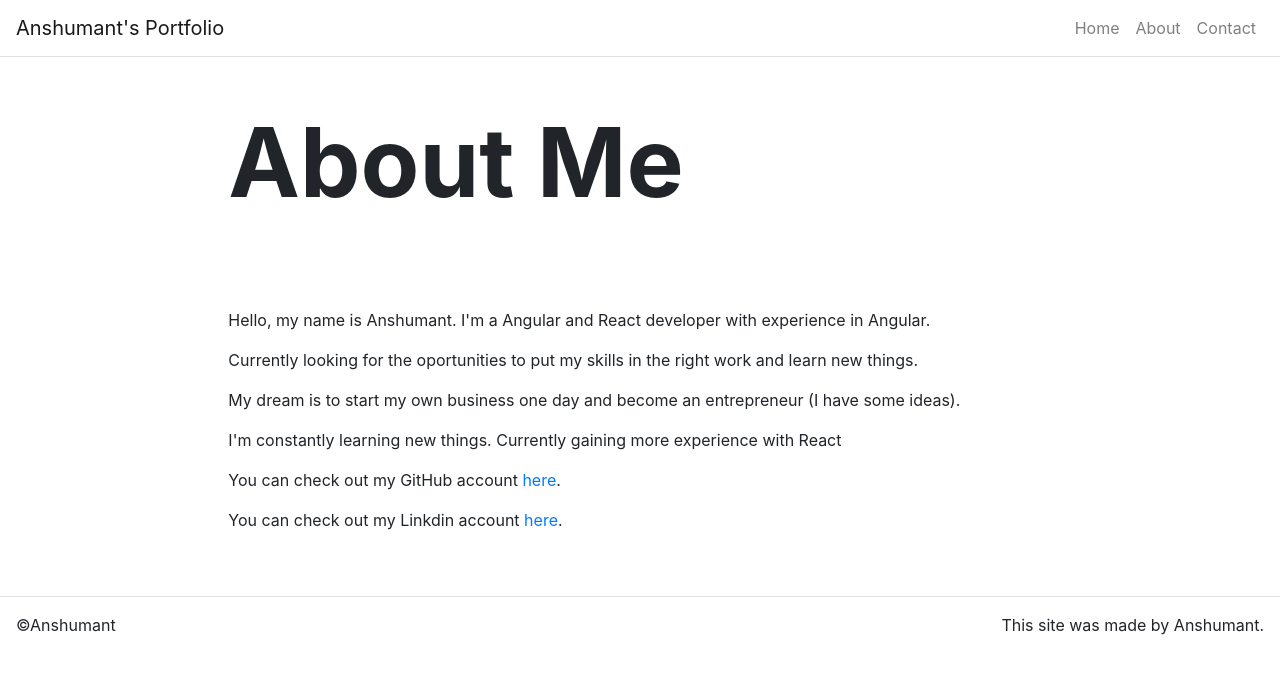
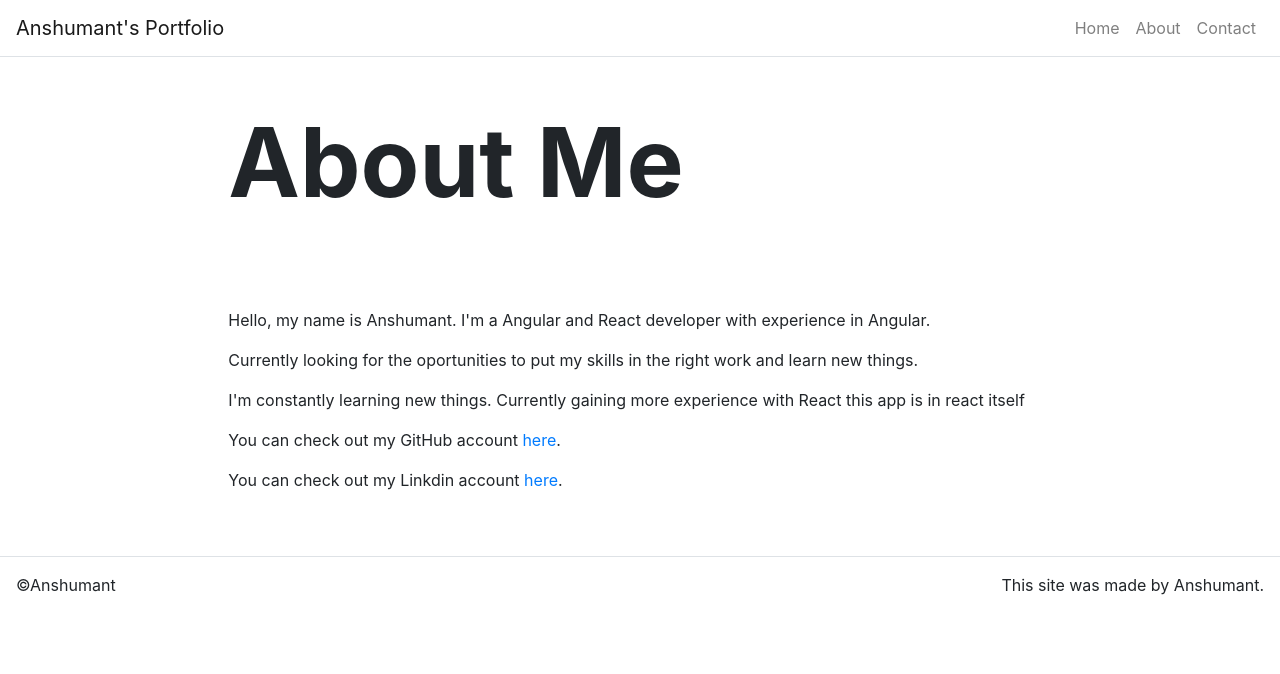
Before and after one commit to anshumantsagar/react-portfolio, a React (Create React App) app: page /about in a window 1280 px wide. Shown: the top 674 px of the page. Built offline with nearby package versions, Linux system fonts and the light colour scheme.

Commit message:
edit about

```diff
--- a/src/pages/AboutPage.js
+++ b/src/pages/AboutPage.js
@@ -13,9 +13,9 @@ function AboutPage(props) {
 
                 <p>Currently looking for the oportunities to put my skills in the right work and learn new things.</p>
 
-                <p>My dream is to start my own business one day and become an entrepreneur (I have some ideas).</p>
+                {/* <p>My dream is to start my own business one day and become an entrepreneur (I have some ideas).</p> */}
 
-                <p>I'm constantly learning new things. Currently gaining more experience with React</p>
+                <p>I'm constantly learning new things. Currently gaining more experience with React this app is in react itself</p>
 
                 <p>You can check out my GitHub account <a href="https://github.com/anshumantsagar" target="_blank" rel="noopener noreferrer">here</a>.</p>
 
```
